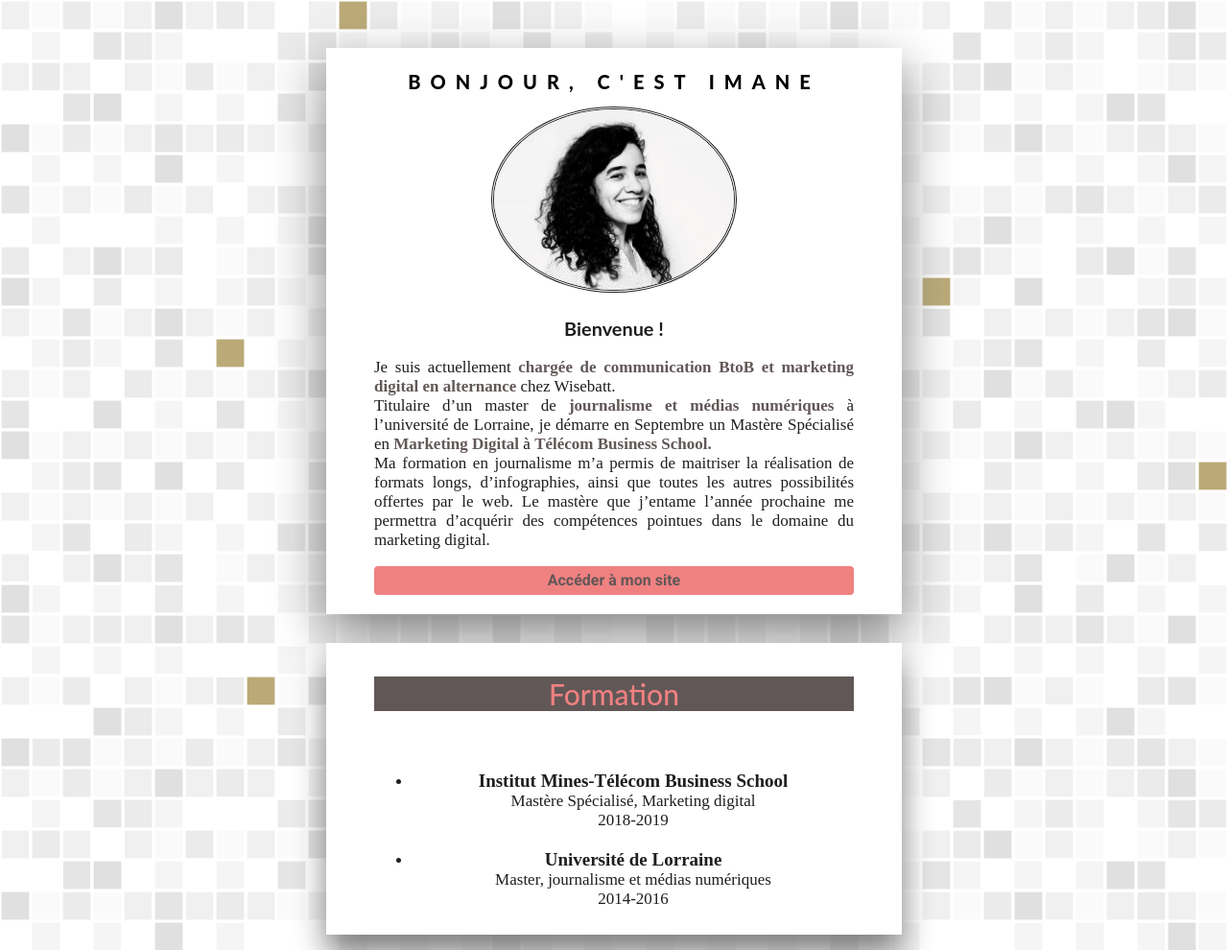
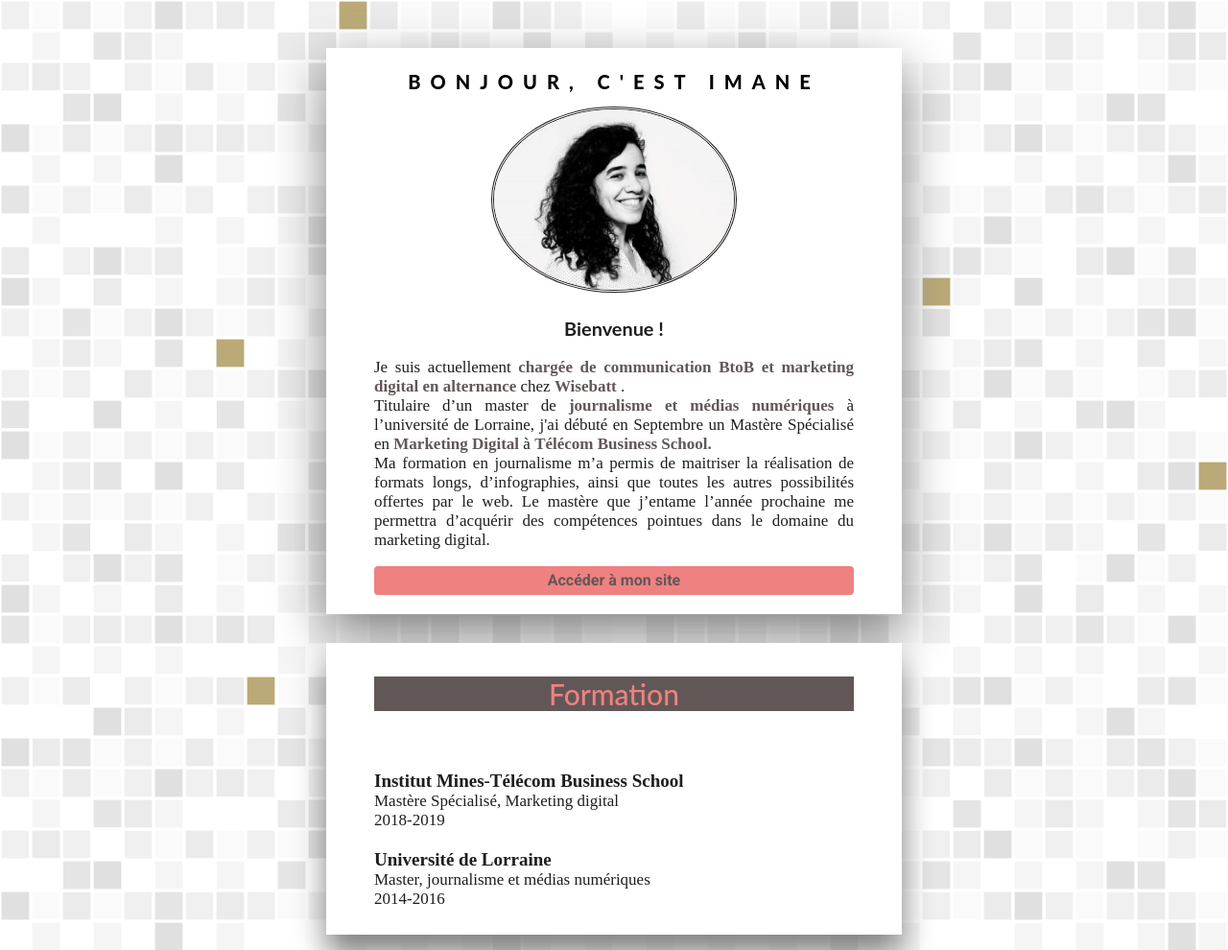
Before and after one commit to Imaney13/My-profile, a plain HTML site: page index.html in a window 1280 px wide. Shown: the top 990 px of the page at 96% size. Drawn offline with Linux system fonts and the light colour scheme.

Commit message:
update
changes

```diff
--- a/index.html
+++ b/index.html
@@ -20,7 +20,7 @@
 	<img src="images/Imane M Photo1.jpg" alt="Imane Moustakir" class="img-circle" width="250px">
 	<h3>Bienvenue !</h3>
 
-	<p class="texte"> Je suis actuellement <span class="bold marron"> chargée de communication BtoB et marketing digital en alternance</span> chez Wisebatt.<br>Titulaire d’un master de <span class="bold marron"> journalisme et médias numériques </span> à l’université de Lorraine, je démarre en Septembre un Mastère Spécialisé en <span class="bold marron">Marketing Digital </span> à <span class="bold marron"> Télécom Business School. </span> <br>
+	<p class="texte"> Je suis actuellement <span class="bold marron"> chargée de communication BtoB et marketing digital en alternance</span> chez <span class="bold marron"> Wisebatt </span> .<br>Titulaire d’un master de <span class="bold marron"> journalisme et médias numériques </span> à l’université de Lorraine, j'ai débuté en Septembre un Mastère Spécialisé en <span class="bold marron">Marketing Digital </span> à <span class="bold marron"> Télécom Business School. </span> <br>
     Ma formation en journalisme m’a permis de maitriser la réalisation de formats longs, d’infographies, ainsi que toutes les autres possibilités offertes par le web. Le mastère que j’entame l’année prochaine me permettra d’acquérir des compétences pointues dans le domaine du marketing digital.</p>
 	<div class="bouton">
 		<a href="https://immoustakir.wordpress.com/" target="_blank">
@@ -36,13 +36,12 @@
  <h2>Formation </h2>
  <br>
   <p>
-	<ul>
-		<li> <span class="bold size"> Institut Mines-Télécom Business School </span> <br>
+	 <span class="bold size"> Institut Mines-Télécom Business School </span> <br>
 
 	Mastère Spécialisé, Marketing digital <br>
 	2018-2019<br>
     <br>
-        <li> <span class="bold size" <strong>Université de Lorraine</strong> </span> <br>
+       <span class="bold size" <strong>Université de Lorraine</strong> </span> <br>
     Master, journalisme et médias numériques <br>
     2014-2016
 
```
